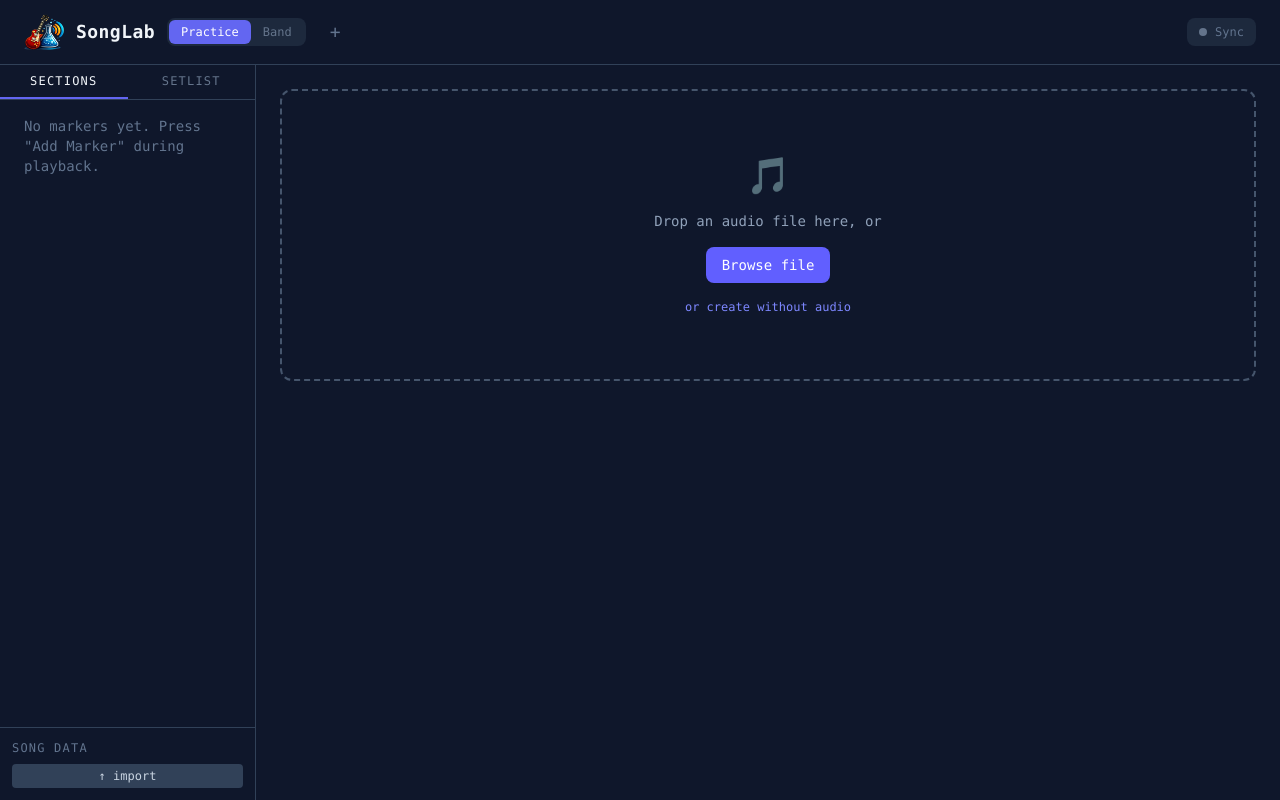
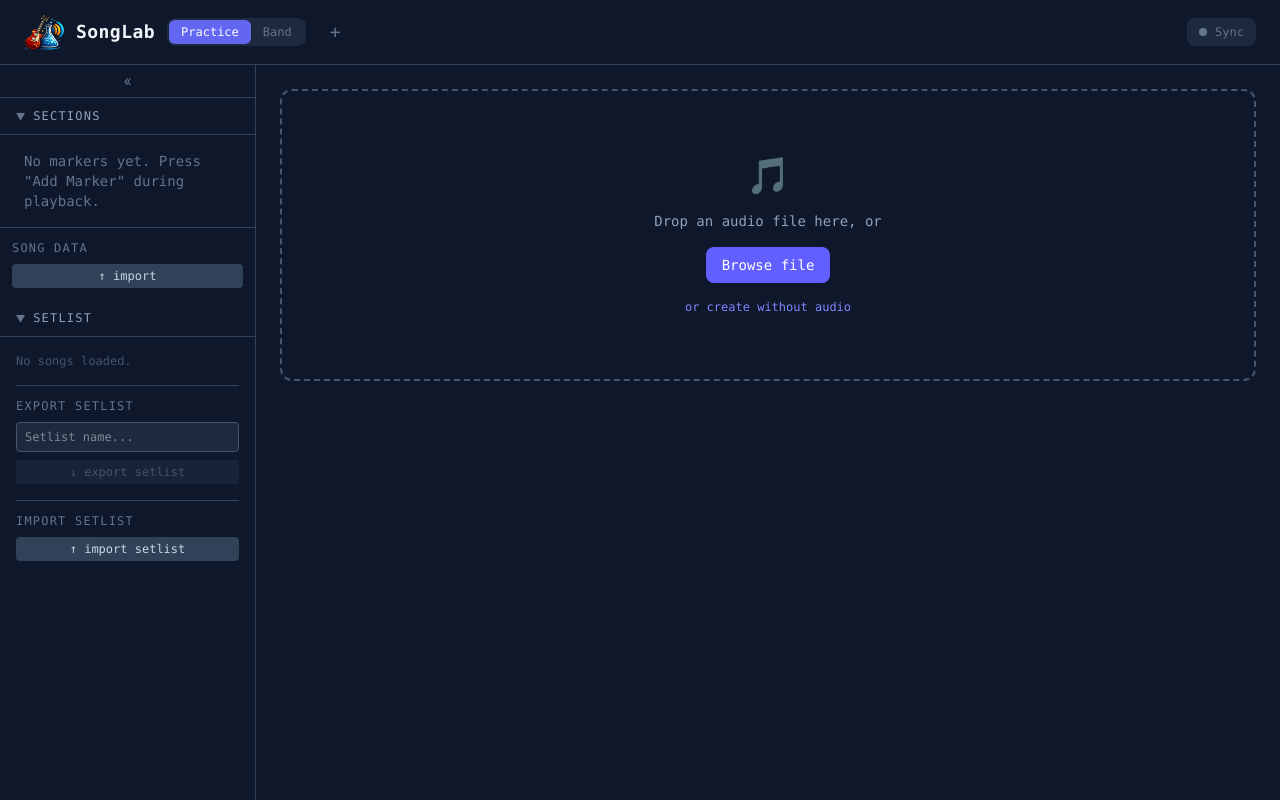
Before and after one commit to ElBeh/songlab, a React (Vite) app: page / in a window 1280 px wide. Built offline with nearby package versions, Linux system fonts and the light colour scheme.

Commit message:
changed sidebar to accordeon

```diff
--- a/src/components/Layout/AppShell.tsx
+++ b/src/components/Layout/AppShell.tsx
@@ -37,6 +37,7 @@ export default function AppShell() {
   const [editMode, setEditMode] = useState(false);
   const [showDummyDialog, setShowDummyDialog] = useState(false);
   const [tabMode, setTabMode] = useState<'ascii' | 'notation'>('notation');
+  const [sidebarCollapsed, setSidebarCollapsed] = useState(false);
 
   const activeSong = useSongStore((state) => state.getActiveSong)();
   const addMarker = useSongStore((state) => state.addMarker);
@@ -491,6 +492,8 @@ export default function AppShell() {
           duration={duration}
           currentTime={currentTime}
           isViewer={isViewer}
+          collapsed={sidebarCollapsed}
+          onToggleCollapse={() => setSidebarCollapsed((v) => !v)}
         />
 
         <main className='flex-1 flex flex-col gap-4 p-6 overflow-y-auto'>
--- a/src/components/Layout/Sidebar.tsx
+++ b/src/components/Layout/Sidebar.tsx
@@ -13,10 +13,13 @@ interface SidebarProps {
   duration: number;
   currentTime: number;
   isViewer?: boolean;
+  collapsed?: boolean;
+  onToggleCollapse?: () => void;
 }
 
-export function Sidebar({ onSeekTo, duration, currentTime, isViewer = false }: SidebarProps) {
-  const [activeTab, setActiveTab] = useState<'sections' | 'setlist'>('sections');
+export function Sidebar({ onSeekTo, duration, currentTime, isViewer = false, collapsed = false, onToggleCollapse }: SidebarProps) {
+  const [sectionsOpen, setSectionsOpen] = useState(true);
+  const [setlistOpen, setSetlistOpen] = useState(true);
   const [setlistName, setSetlistName] = useState('');
   const [importedSetlist] = useState<Setlist | null>(null);
   const [editingPauseId, setEditingPauseId] = useState<string | null>(null);
@@ -27,6 +30,7 @@ export function Sidebar({ onSeekTo, duration, currentTime, isViewer = false }: S
   const songs = useSongStore((state) => state.songs);
   const songOrder = useSongStore((state) => state.songOrder);
   const activeSongId = useSongStore((state) => state.activeSongId);
+  const markersBySong = useSongStore((state) => state.markersBySong);
   const getActiveSong = useSongStore((state) => state.getActiveSong);
   const getOrderedSongs = useSongStore((state) => state.getOrderedSongs);
   const setActiveSongId = useSongStore((state) => state.setActiveSongId);
@@ -49,6 +53,8 @@ export function Sidebar({ onSeekTo, duration, currentTime, isViewer = false }: S
 
   // Build a song lookup for rendering
   const songMap = new Map(songs.map((s) => [s.id, s]));
+  const markerCount = activeSongId ? (markersBySong[activeSongId] ?? []).length : 0;
+  const songCount = songOrder.filter((i) => i.type === 'song').length;
 
   // Commit song title rename
   const commitSongRename = async (song: typeof songs[0]) => {
@@ -161,33 +167,66 @@ export function Sidebar({ onSeekTo, duration, currentTime, isViewer = false }: S
     setDropIndex(null);
   }, []);
 
+  // --- Collapsed: thin vertical strip with expand button ---
+  if (collapsed) {
     return (
-    <aside className={`${isBand ? 'w-48' : 'w-64'} border-r border-slate-700 flex flex-col overflow-hidden transition-all`}>
+      <aside className='w-10 border-r border-slate-700 flex flex-col items-center
+                         py-2 gap-2 transition-all'>
+        <button
+          onClick={onToggleCollapse}
+          className='w-8 h-8 flex items-center justify-center rounded
+                     text-slate-400 hover:text-white hover:bg-slate-700
+                     transition-colors text-sm'
+          title='Expand sidebar'
+        >
+          »
+        </button>
+      </aside>
+    );
+  }
 
-      {/* Tab navigation */}
+  return (
+    <aside className={`${isBand ? 'w-48' : 'w-64'} border-r border-slate-700 flex flex-col overflow-y-auto transition-all`}>
+
+      {/* Collapse button */}
+      <button
+        onClick={onToggleCollapse}
+        className='flex items-center justify-center py-1.5 border-b border-slate-700
+                   text-slate-500 hover:text-white hover:bg-slate-800/50
+                   transition-colors text-sm'
+        title='Collapse sidebar'
+      >
+        «
+      </button>
+
+      {/* ── Sections accordion ── */}
       {!isBand && (
-        <div className='flex border-b border-slate-700'>
-          {(['sections', 'setlist'] as const).map((tab) => (
+        <div className='flex flex-col'>
+          {/* Header */}
           <button
-              key={tab}
-              onClick={() => setActiveTab(tab)}
-              className='flex-1 py-2 text-xs font-mono uppercase tracking-widest
-                         transition-colors'
-              style={{
-                color: activeTab === tab ? '#f1f5f9' : '#64748b',
-                borderBottom: activeTab === tab ? '2px solid #6366f1' : '2px solid transparent',
-              }}
+            onClick={() => setSectionsOpen((v) => !v)}
+            className='flex items-center gap-2 px-4 py-2.5 border-b border-slate-700
+                       hover:bg-slate-800/50 transition-colors text-left'
           >
-              {tab}
+            <span className='text-[10px] text-slate-500 transition-transform'
+                  style={{ transform: sectionsOpen ? 'rotate(90deg)' : 'rotate(0deg)' }}>
+              ▶
+            </span>
+            <span className='text-xs font-mono uppercase tracking-widest text-slate-400 flex-1'>
+              Sections
+            </span>
+            {markerCount > 0 && (
+              <span className='text-[10px] font-mono text-slate-500 bg-slate-800 px-1.5 py-0.5
+                               rounded-full'>
+                {markerCount}
+              </span>
+            )}
           </button>
-          ))}
-        </div>
-      )}
 
-      {/* Sections tab */}
-      {!isBand && activeTab === 'sections' && (
-        <div className='flex flex-col flex-1 overflow-hidden'>
-          <div className='flex-1 overflow-y-auto p-4'>
+          {/* Content */}
+          {sectionsOpen && (
+            <div className='flex flex-col'>
+              <div className='p-4'>
                 <MarkerList
                   onSeekTo={onSeekTo}
                   duration={duration}
@@ -196,7 +235,7 @@ export function Sidebar({ onSeekTo, duration, currentTime, isViewer = false }: S
                 />
               </div>
 
-          {/* Song import/export at bottom */}
+              {/* Song import/export */}
               <div className='border-t border-slate-700 p-3 flex flex-col gap-2'>
                 <p className='text-xs font-mono text-slate-500 uppercase tracking-widest'>
                   Song Data
@@ -222,15 +261,37 @@ export function Sidebar({ onSeekTo, duration, currentTime, isViewer = false }: S
               </div>
             </div>
           )}
+        </div>
+      )}
 
-      {/* Setlist tab */}
-      {(isBand || activeTab === 'setlist') && (
-        <div className='flex flex-col flex-1 overflow-y-auto p-4 gap-4'>
+      {/* ── Setlist accordion ── */}
+      <div className='flex flex-col'>
+        {/* Header */}
+        <button
+          onClick={() => setSetlistOpen((v) => !v)}
+          className='flex items-center gap-2 px-4 py-2.5 border-b border-slate-700
+                     hover:bg-slate-800/50 transition-colors text-left'
+        >
+          <span className='text-[10px] text-slate-500 transition-transform'
+                style={{ transform: setlistOpen ? 'rotate(90deg)' : 'rotate(0deg)' }}>
+            ▶
+          </span>
+          <span className='text-xs font-mono uppercase tracking-widest text-slate-400 flex-1'>
+            Setlist
+          </span>
+          {songCount > 0 && (
+            <span className='text-[10px] font-mono text-slate-500 bg-slate-800 px-1.5 py-0.5
+                             rounded-full'>
+              {songCount}
+            </span>
+          )}
+        </button>
+
+        {/* Content */}
+        {setlistOpen && (
+          <div className='flex flex-col p-4 gap-4'>
             {/* Setlist items (songs + pauses) */}
             <div className='flex flex-col gap-0.5'>
-            <p className='text-xs font-mono text-slate-500 uppercase tracking-widest mb-1'>
-              Setlist
-            </p>
               {songOrder.length === 0 && (
                 <p className='text-xs text-slate-600 font-mono'>No songs loaded.</p>
               )}
@@ -524,6 +585,7 @@ return (
             )}
           </div>
         )}
+      </div>
     </aside>
   );
 }
```
Lines whose indentation alone changed are shown as unchanged.
